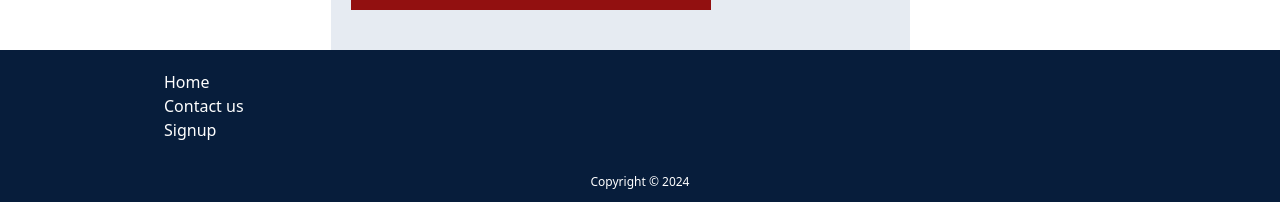
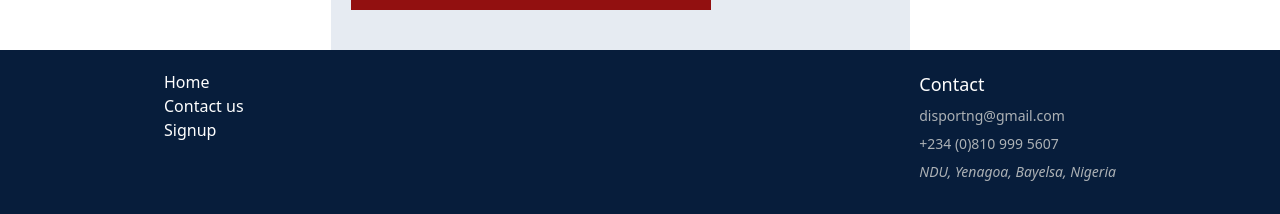
Before and after one commit to Emie-Boro/disport_ng, a React (Create React App) app: page /blog/1 in a window 1280 px wide. Shown: the part 738-952 px from the top of the page. Built offline with nearby package versions, Linux system fonts and the light colour scheme; no server answers; the database is empty; the HTML template or start-up script is replaced by a standard one.

Commit message:
Checking the .env file

```diff
--- a/src/components/Footer.js
+++ b/src/components/Footer.js
@@ -6,11 +6,23 @@ const Footer = () => {
   return (
     <footer className='bg-primary text-light sm:text-sm'>
         <div className="container mx-auto p-5">
-            <ul className="flex flex-col">
-                <li><Link to={'/'}>Home</Link></li>
-                <li><Link to={'#'}>Contact us</Link></li>
-                {!currentUser && <li className=""><Link to={'/signup'}>Signup</Link></li>}
-            </ul>
+            <div className="flex flex-row sm:flex-col justify-between item-start">
+              <div>
+                <ul className="">
+                    <li><Link to={'/'}>Home</Link></li>
+                    <li><Link to={'#'}>Contact us</Link></li>
+                    {!currentUser && <li className=""><Link to={'/signup'}>Signup</Link></li>}
+                </ul>
+              </div>
+              <div className="text-sm text-gray">
+                <span className="text-lg text-light">Contact</span>
+                <ul className="mt-2">
+                  <li className="mb-2">disportng@gmail.com</li>
+                  <li className="mb-2">+234 (0)810 999 5607</li>
+                  <li><address>NDU, Yenagoa, Bayelsa, Nigeria</address></li>
+                </ul>
+              </div>
+            </div>
         </div>
       <p className="text-center py-3 text-xs">Copyright &copy; 2024</p>
     </footer>
```
